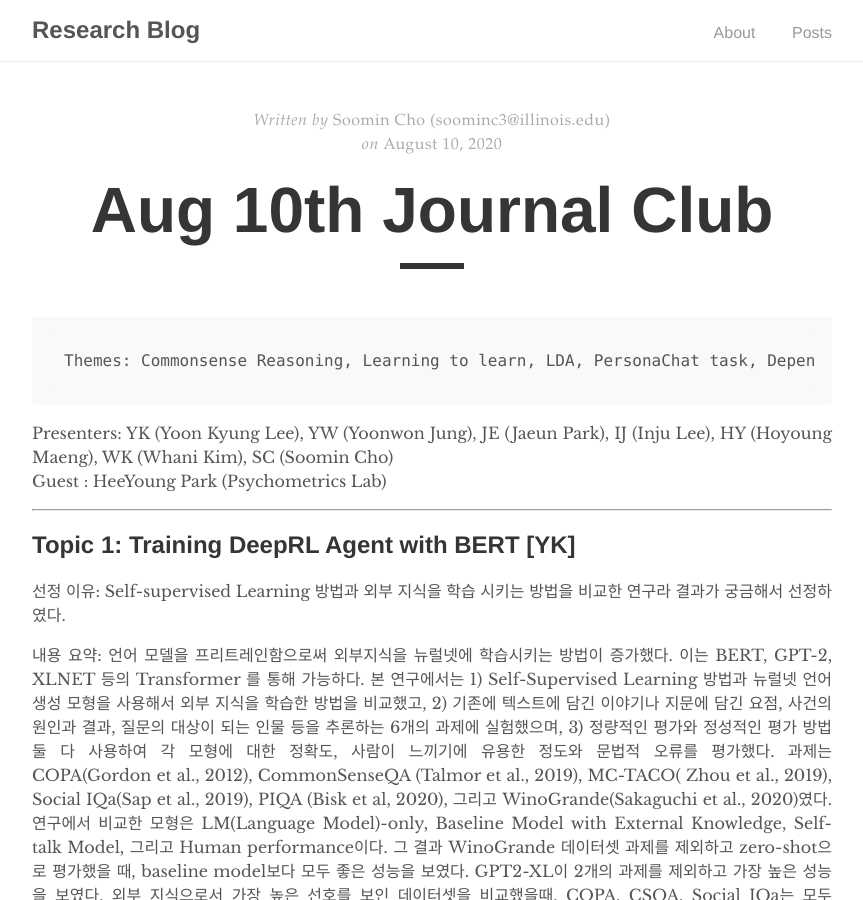
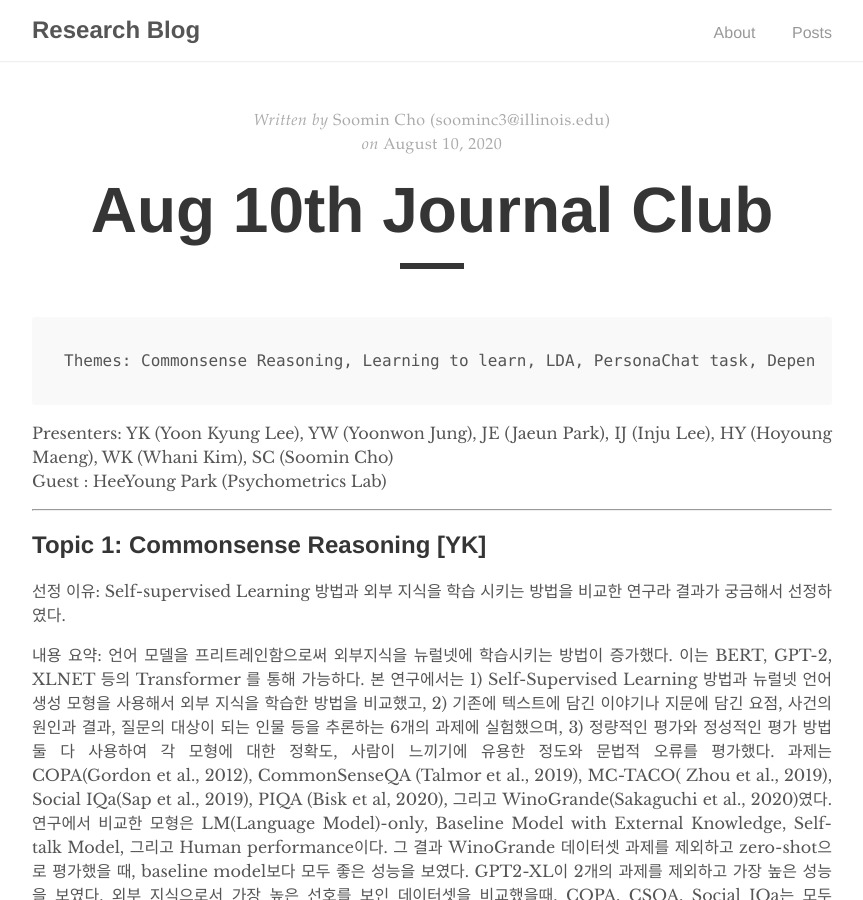
Before and after one commit to humanfactorspsych/blog, a Jekyll site: the page built from _posts/2020-08-10-study.md, in a window 1280 px wide and 900 px high. Shown: the whole window, without its empty margins (208-1071 px from the left). Built offline with Jekyll 4.4.1, drawn with Linux system fonts in a browser that asks for light colours.

Commit message:
Update 2020-08-10-study.md

```diff
--- a/_posts/2020-08-10-study.md
+++ b/_posts/2020-08-10-study.md
@@ -11,7 +11,7 @@ Guest : HeeYoung Park (Psychometrics Lab)
 
 -----------------
 
-## Topic 1: Training DeepRL Agent with BERT [YK]
+## Topic 1: Commonsense Reasoning [YK]
 
 선정 이유: Self-supervised Learning 방법과 외부 지식을 학습 시키는 방법을 비교한 연구라 결과가 궁금해서 선정하였다. <br>
 
```
